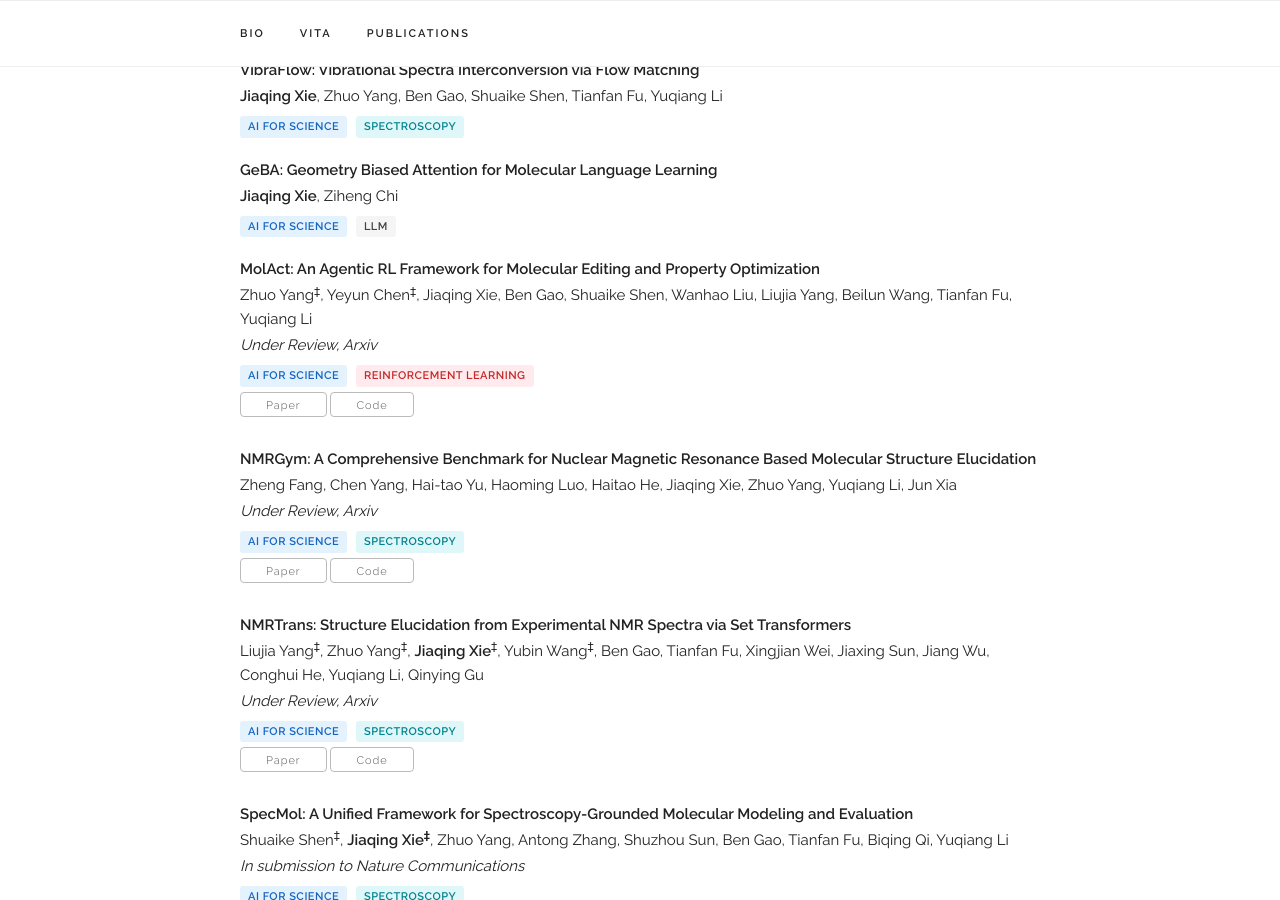
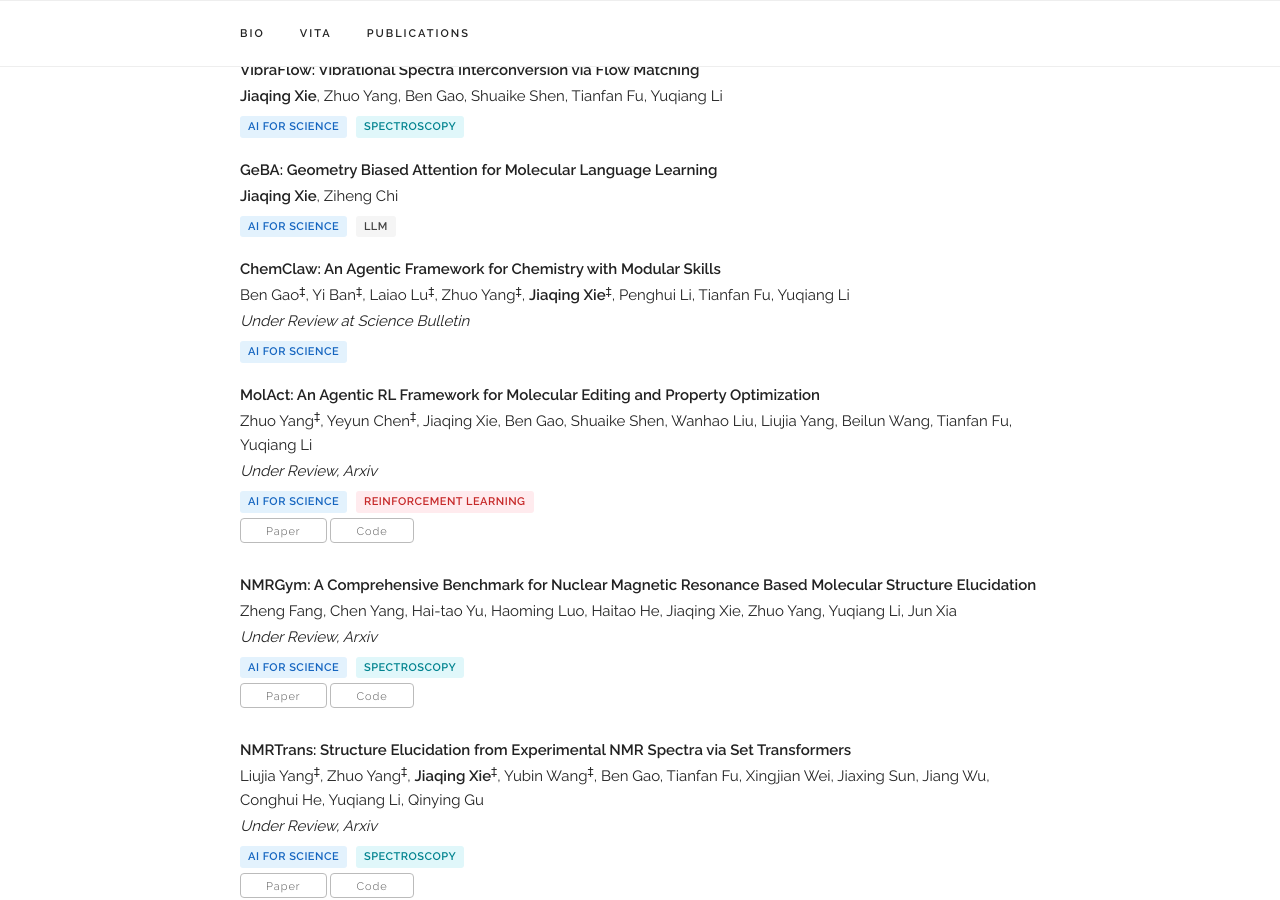
Before and after one commit to jiaqingxie/jiaqingxie.github.io, a Jekyll site: the page built from index.html, in a window 1280 px wide and 900 px high, scrolled down 1639 px. Built offline with Jekyll 4.4.1, drawn with Linux system fonts in a browser that asks for light colours; some web fonts are replaced.

Commit message:
Update publications.yaml

```diff
--- a/_data/publications.yaml
+++ b/_data/publications.yaml
@@ -1,4 +1,6 @@
 papers:
+
+
   - title: "VibraFlow: Vibrational Spectra Interconversion via Flow Matching"
     authors: "<b>Jiaqing Xie</b>, Zhuo Yang, Ben Gao, Shuaike Shen, Tianfan Fu, Yuqiang Li"
     selected: y
@@ -9,6 +11,14 @@ papers:
     authors: "<b>Jiaqing Xie</b>, Ziheng Chi"
     selected: y
     tags: ["AI for Science", "LLM"]
+
+  - title: "ChemClaw: An Agentic Framework for Chemistry with Modular Skills"
+    authors: "Ben Gao<sup>‡</sup>, Yi Ban<sup>‡</sup>, Laiao Lu<sup>‡</sup>, Zhuo Yang<sup>‡</sup>, <b>Jiaqing Xie</b><sup>‡</sup>, Penghui Li, Tianfan Fu, Yuqiang Li"
+    venue: "Under Review at Science Bulletin"
+    selected: y
+    tags: ["AI for Science"]
+
+
 
 
   - title: "MolAct: An Agentic RL Framework for Molecular Editing and Property Optimization"
```
